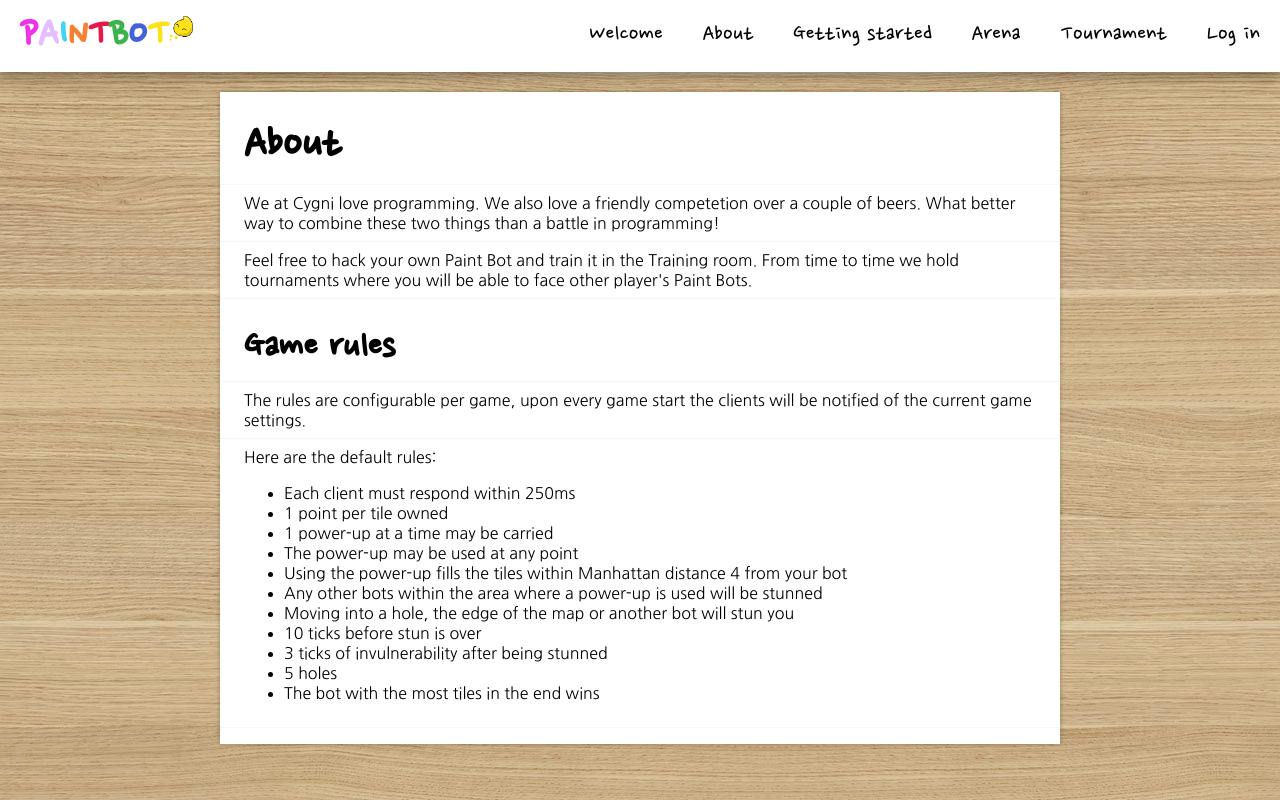
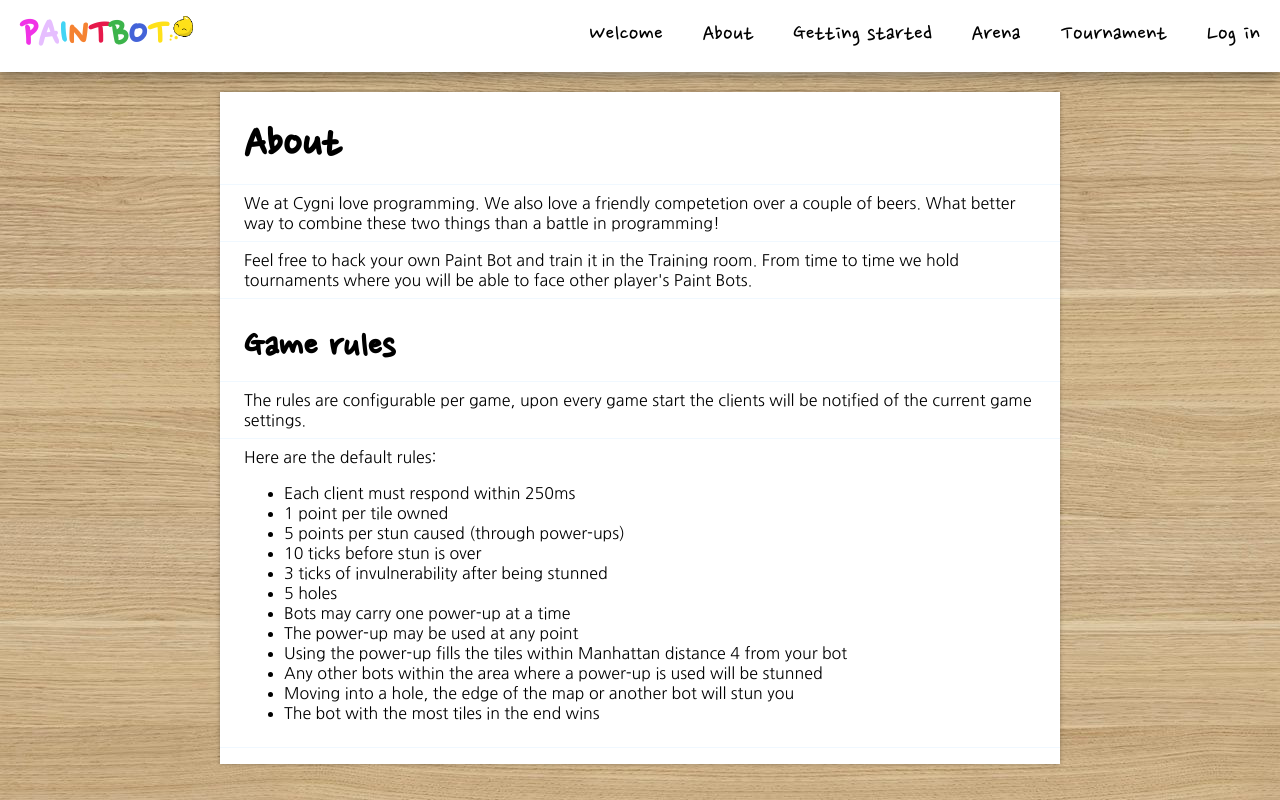
Before and after one commit to cygni/paintbot-webclient, a React (Create React App) app: page /about in a window 1280 px wide. Built offline with nearby package versions, Linux system fonts and the light colour scheme; no server answers.

Commit message:
Added rule about points for stuns

```diff
--- a/src/about/AboutScreen.tsx
+++ b/src/about/AboutScreen.tsx
@@ -31,14 +31,15 @@ export default function AboutScreen() {
           <ul>
             <li>Each client must respond within 250ms</li>
             <li>1 point per tile owned</li>
-            <li>1 power-up at a time may be carried</li>
+            <li>5 points per stun caused (through power-ups)</li>
+            <li>10 ticks before stun is over</li>
+            <li>3 ticks of invulnerability after being stunned</li>
+            <li>5 holes</li>
+            <li>Bots may carry one power-up at a time</li>
             <li>The power-up may be used at any point</li>
             <li>Using the power-up fills the tiles within Manhattan distance 4 from your bot</li>
             <li>Any other bots within the area where a power-up is used will be stunned</li>
             <li>Moving into a hole, the edge of the map or another bot will stun you</li>
-            <li>10 ticks before stun is over</li>
-            <li>3 ticks of invulnerability after being stunned</li>
-            <li>5 holes</li>
             <li>The bot with the most tiles in the end wins</li>
           </ul>
         </PaperRow>
```
